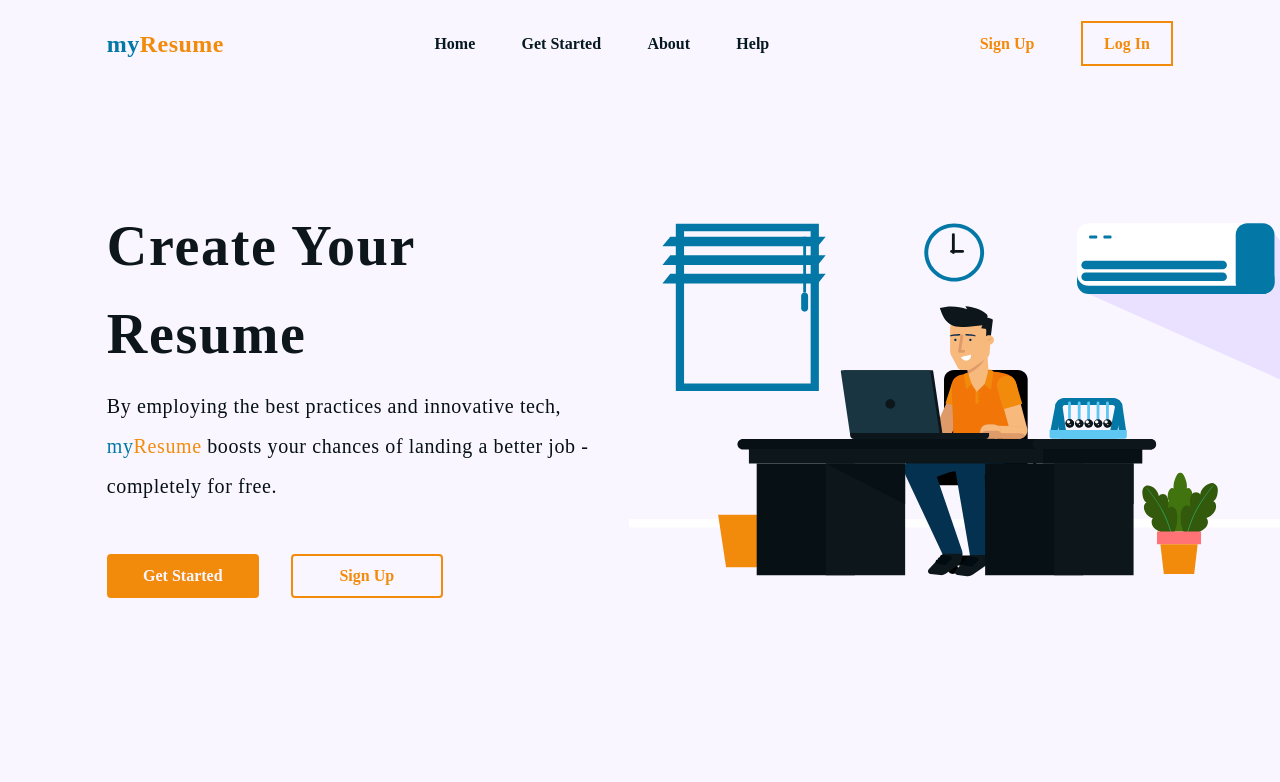
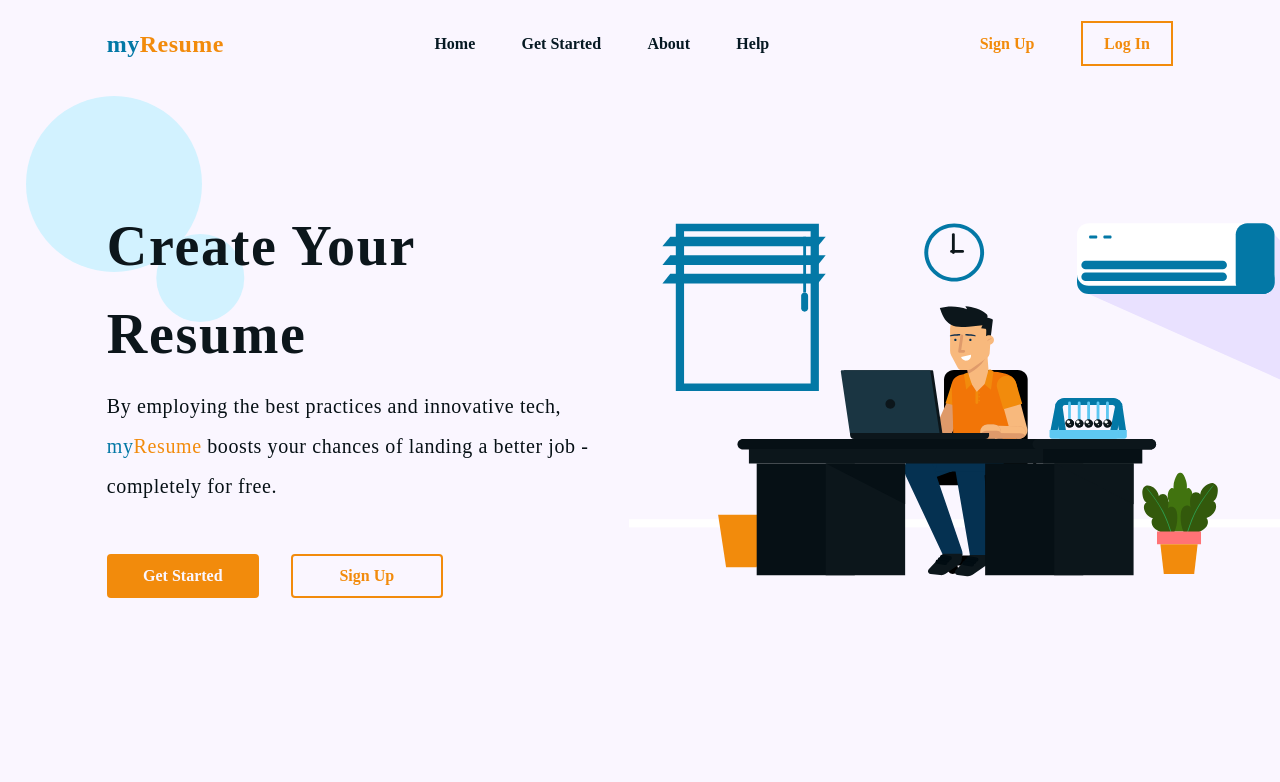
Before and after one commit to steph-crown/myResume-app, a React (Create React App) app: page / in a window 1280 px wide. Shown: the top 782 px of the page. Built offline with nearby package versions, Linux system fonts and the light colour scheme.

Commit message:
Started positioning the background svgs

```diff
--- a/src/components/HomePage/Banner.jsx
+++ b/src/components/HomePage/Banner.jsx
@@ -1,11 +1,13 @@
 import React from 'react';
 import bannerIllustration from './../../assets/man-typing.svg';
 import './../../css/HomePage/Banner.css';
+import { ReactComponent as Misc } from "./../Svgs/miscellaneous/misc1.svg";
 
 
 const Banner = () => {
     return (
         <div className="banner">
+            <Misc className="bg-svg one" />
             <section className="left">
                 <h1>Create Your <br /> Resume</h1>
                 <b>By employing the best practices and innovative   tech,
--- a/src/css/HomePage/Banner.css
+++ b/src/css/HomePage/Banner.css
@@ -3,11 +3,17 @@
     padding: 0 0 0 calc(100vw * var(--l120));
     min-height: calc(100vh - 88px - 88px);
     align-items: center;
+    position: relative;
 }
 
 h1 {
     color: var(--black);
     margin-bottom: 8px;
+}
+
+.banner .one {
+    left: calc(0.02 * 100vw);
+    top: calc(0.01 * 100vh);
 }
 
 b {
@@ -55,6 +61,10 @@ b {
 
 
 @media (max-width: 1024px) {
+    .banner .one {
+        width: 180px;
+        /* top: calc(0.005 * 100vw); */
+    }
     .banner {
         flex-direction: column;
         align-items: flex-start;
--- a/src/css/index.css
+++ b/src/css/index.css
@@ -30,6 +30,11 @@
   padding: 0;
   margin: 0;
   box-sizing: border-box;
+}
+
+.bg-svg {
+  position: absolute;
+  z-index: -10;
 }
 
 body {
```
Also changed, not shown: 1 other file (tests, documents, lock files or other folders).
